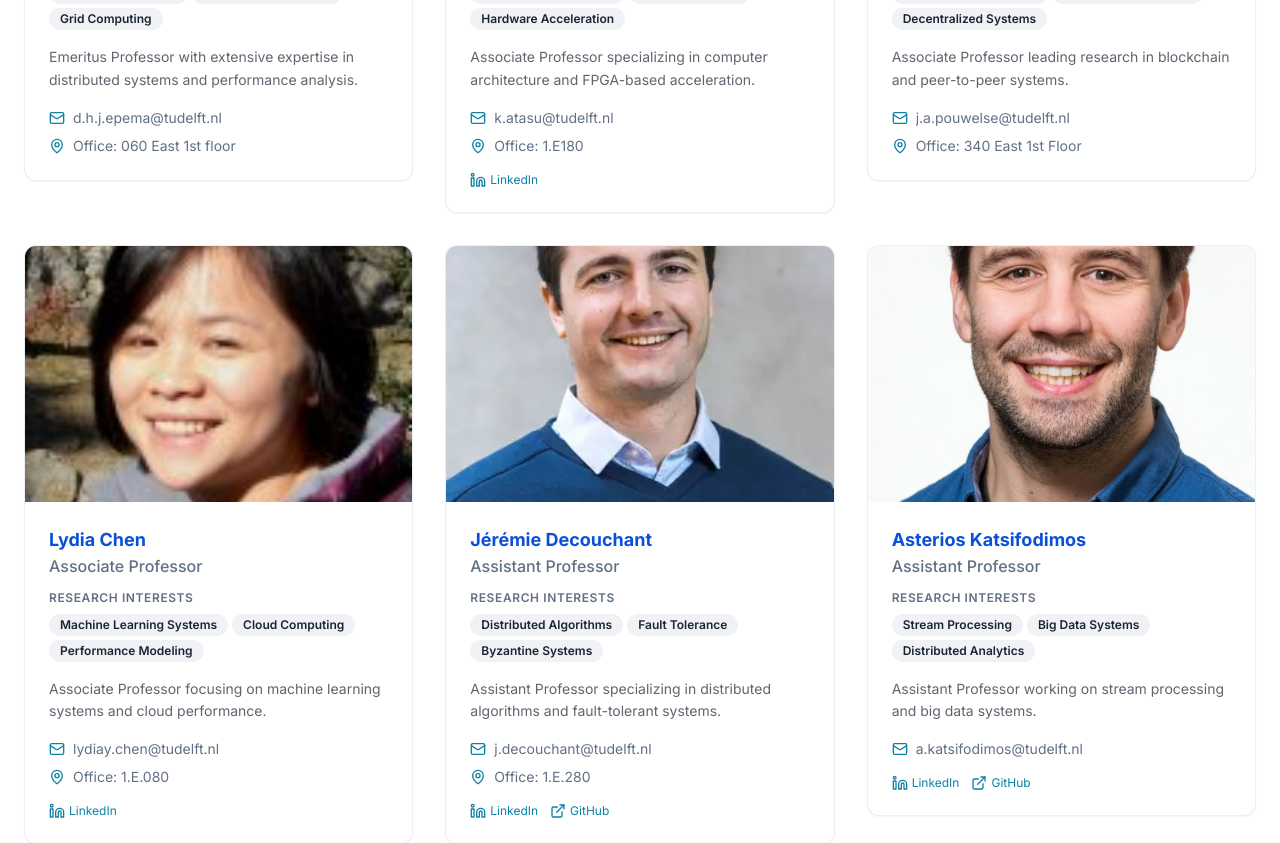
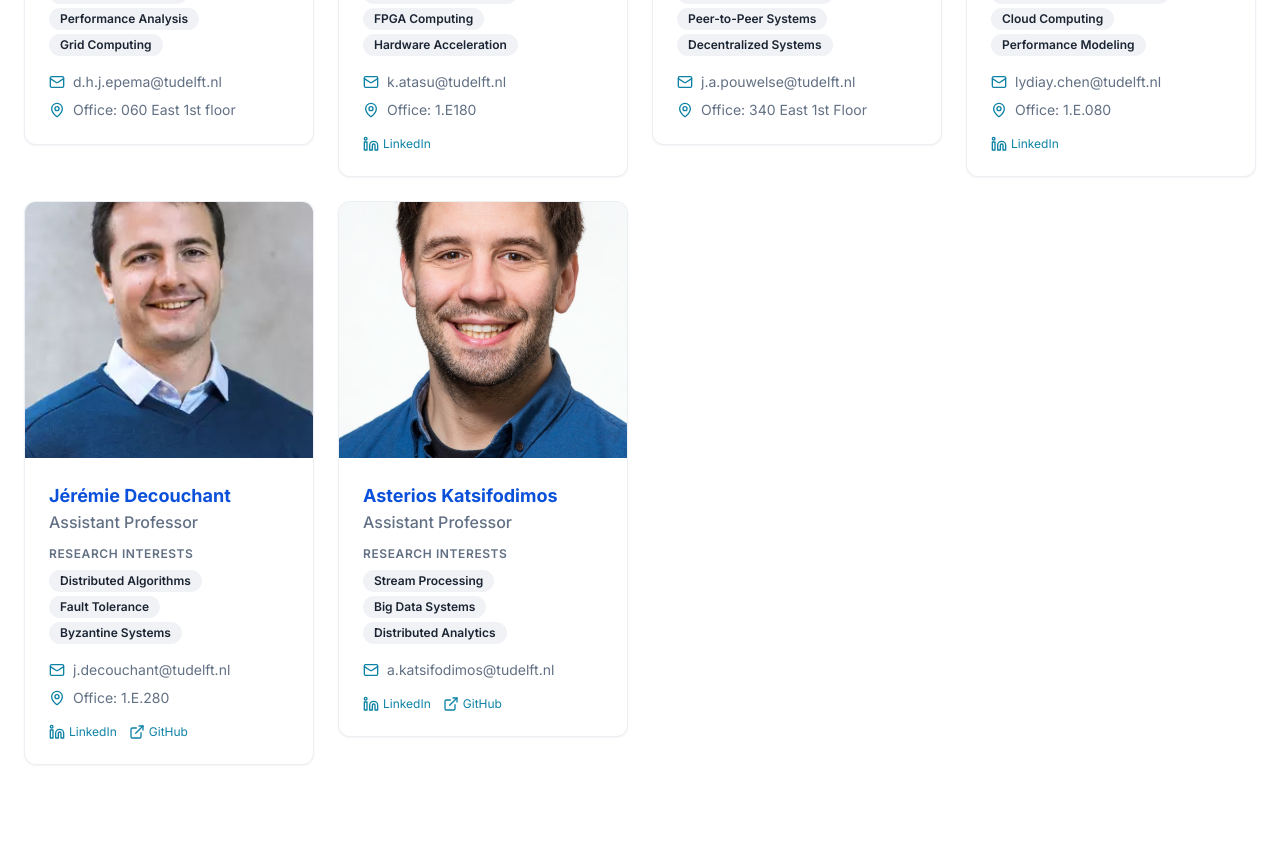
Before and after one commit to dis-delft/dis-delft.github.io, a React (Vite) app: page /people in a window 1280 px wide. Shown: the part 920-1763 px from the top of the page. Built offline with nearby package versions, Linux system fonts and the light colour scheme; the HTML template or start-up script is replaced by a standard one.

Commit message:
Refactor People page layout

```diff
--- a/src/pages/People.tsx
+++ b/src/pages/People.tsx
@@ -271,6 +271,35 @@ const People = () => {
     }
   ];
 
+  const supportStaff = [
+    {
+      name: "Egbert Bouman",
+      role: "Developer",
+      image: personPlaceholder,
+      research: ["Software Development", "System Administration"],
+      email: "e.bouman@tudelft.nl",
+      office: "1.E.320",
+      profileUrl: "https://dis-delft.github.io/bouman",
+      github: "https://github.com/egbertbouman"
+    },
+    {
+      name: "Marja de Graaf",
+      role: "Secretary",
+      image: personPlaceholder,
+      research: ["Administrative Support"],
+      email: "m.degraaf@tudelft.nl",
+      office: "3.E.320"
+    },
+    {
+      name: "Kim Boudewijn",
+      role: "Secretary",
+      image: personPlaceholder,
+      research: ["Administrative Support"],
+      email: "k.boudewijn@tudelft.nl",
+      office: "1.W.640"
+    }
+  ];
+
   const PersonCard = ({ person, showBio = false }: { person: any, showBio?: boolean }) => (
     <Card className="group overflow-hidden hover:shadow-elegant transition-all duration-300 border-border/50">
       <CardContent className="p-0">
@@ -428,14 +457,14 @@ const People = () => {
               </div>
             </div>
 
-            <div className="grid lg:grid-cols-3 gap-8">
+            <div className="grid md:grid-cols-2 lg:grid-cols-3 xl:grid-cols-4 gap-6">
               {faculty.map((person, index) => (
                 <div
                   key={person.name}
                   className="animate-slide-up"
-                  style={{ animationDelay: `${index * 100}ms` }}
+                  style={{ animationDelay: `${index * 50}ms` }}
                 >
-                  <PersonCard person={person} showBio={true} />
+                  <PersonCard person={person} />
                 </div>
               ))}
             </div>
@@ -503,60 +532,16 @@ const People = () => {
               </div>
             </div>
 
-            <div className="grid md:grid-cols-2 lg:grid-cols-3 gap-6">
-              <Card className="hover:shadow-elegant transition-all duration-300 border-border/50">
-                <CardContent className="p-6">
-                  <div className="flex items-center space-x-4">
-                    <div className="w-12 h-12 bg-gradient-hero rounded-full flex items-center justify-center">
-                      <Users2 className="w-6 h-6 text-white" />
-                    </div>
-                    <div>
-                      <h3 className="font-bold text-academic">Egbert Bouman</h3>
-                      <p className="text-muted-foreground">Developer</p>
-                      <p className="text-sm text-muted-foreground">Office: 1.E.320</p>
-                      <a
-                        href="https://github.com/egbertbouman"
-                        target="_blank"
-                        rel="noopener noreferrer"
-                        className="inline-flex items-center text-primary hover:text-primary/70 transition-colors text-sm mt-1"
-                      >
-                        <ExternalLink className="w-3 h-3 mr-1" />
-                        GitHub
-                      </a>
-                    </div>
-                  </div>
-                </CardContent>
-              </Card>
-
-              <Card className="hover:shadow-elegant transition-all duration-300 border-border/50">
-                <CardContent className="p-6">
-                  <div className="flex items-center space-x-4">
-                    <div className="w-12 h-12 bg-gradient-accent rounded-full flex items-center justify-center">
-                      <Users2 className="w-6 h-6 text-white" />
-                    </div>
-                    <div>
-                      <h3 className="font-bold text-academic">Marja de Graaf</h3>
-                      <p className="text-muted-foreground">Secretary</p>
-                      <p className="text-sm text-muted-foreground">Office: 3.E.320</p>
-                    </div>
-                  </div>
-                </CardContent>
-              </Card>
-
-              <Card className="hover:shadow-elegant transition-all duration-300 border-border/50">
-                <CardContent className="p-6">
-                  <div className="flex items-center space-x-4">
-                    <div className="w-12 h-12 bg-gradient-accent rounded-full flex items-center justify-center">
-                      <Users2 className="w-6 h-6 text-white" />
-                    </div>
-                    <div>
-                      <h3 className="font-bold text-academic">Kim Boudewijn</h3>
-                      <p className="text-muted-foreground">Secretary</p>
-                      <p className="text-sm text-muted-foreground">Office: 1.W.640</p>
-                    </div>
-                  </div>
-                </CardContent>
-              </Card>
+            <div className="grid md:grid-cols-2 lg:grid-cols-3 xl:grid-cols-4 gap-6">
+              {supportStaff.map((person, index) => (
+                <div
+                  key={person.name}
+                  className="animate-slide-up"
+                  style={{ animationDelay: `${index * 50}ms` }}
+                >
+                  <PersonCard person={person} />
+                </div>
+              ))}
             </div>
           </div>
 
```
